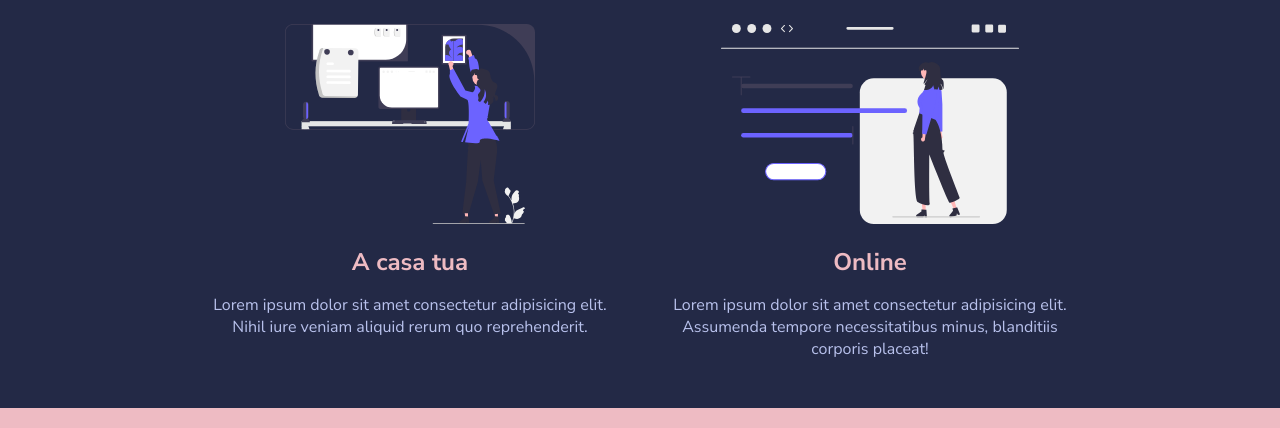
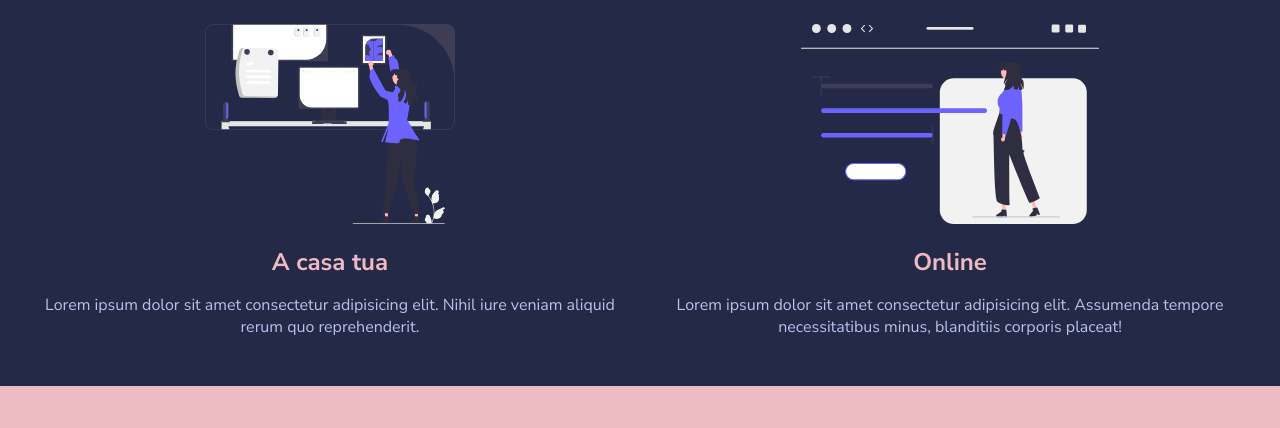
Before and after one commit to GiuseppeSU/html-css-resp-wannabe, a plain HTML site: page index.html in a window 1280 px wide. Shown: the part 209-637 px from the top of the page. Drawn offline with Linux system fonts and the light colour scheme.

Commit message:
Blocco esercizio

```diff
--- a/css/style.css
+++ b/css/style.css
@@ -127,13 +127,20 @@
 /************************************************
     SOLUZIONE RESPONSIVE
  ************************************************/
+ @media screen and (min-width: 768px) {
+     .container {
+         display: flex;
+         flex-wrap: wrap;
+         width: 100%;
+        }
+     }
 
-
- @media screen and (min-width: 768px) {
-
-    .container{
+ @media screen and (min-width: 480px) {
+    .container {
+        display: flex;
         flex-wrap: wrap;
-        width: 75%;
-        margin: auto
     }
- }
+    .row {
+        width: 100% ;
+    }
+}
--- a/index.html
+++ b/index.html
@@ -1,8 +1,7 @@
 <!DOCTYPE html>
 <html>
     <head>
-        <meta name=“viewport” content=“width=device-width, initial-scale=1.0”>
-        <meta charset="utf-8" />
+        <meta name=“viewport” content="width=device-width", initial-scale=1.0”>        <meta charset="utf-8" />
         <title>Boolean Academy</title>
         <!-- Fonts -->
         <link
```
